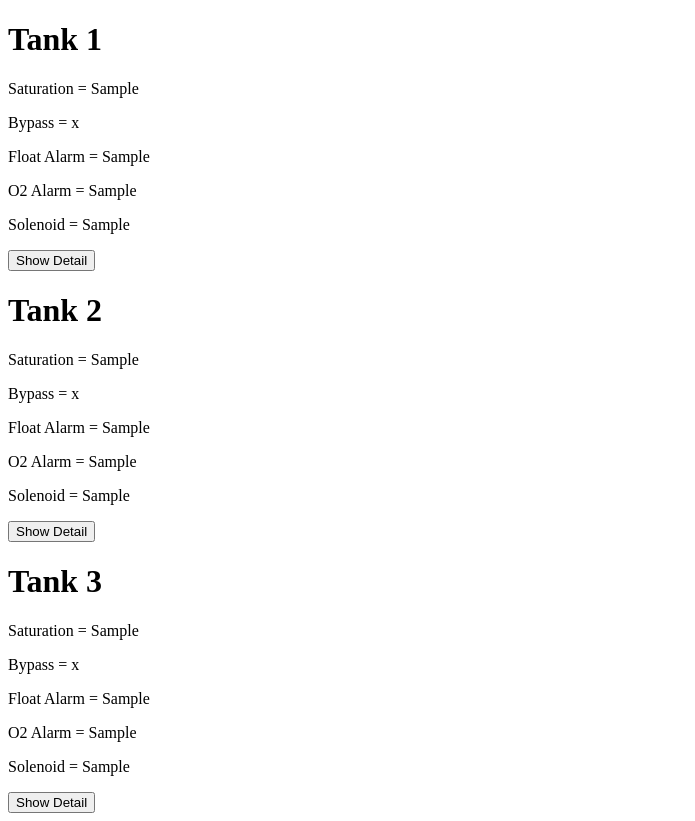
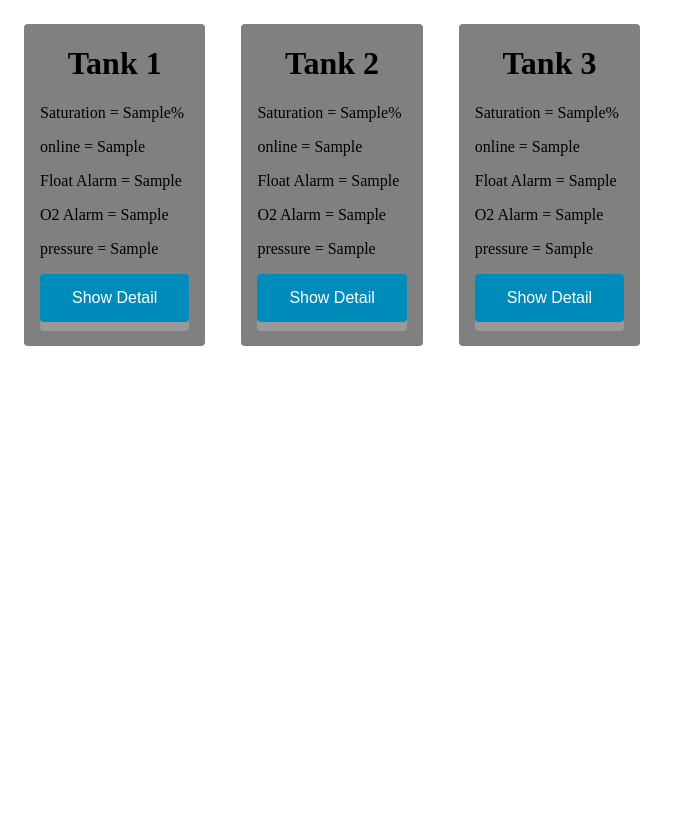
Before and after one commit to CapeDor/bodangles, a Flask app: template webServer/templates/main.html in a window 1280 px wide. Shown: the whole page, without its empty margins (0-695 px from the left). After the commit the page ends 346 px from the top, so only its background shows below. Run offline with Flask 2, Linux system fonts and the light colour scheme; the template is opened without the code that fills it: most values are stand-ins (such as "Sample title", 1, 10 or a date in 2020).

Commit message:
Update labels

```diff
--- a/utils/tableCreate.py
+++ b/utils/tableCreate.py
@@ -16,7 +16,7 @@ with con:
     # create string to drop table if it already exists
     sqlDropTable = "DROP TABLE IF EXISTS " + tableName
     # create a string to create a table
-    sqlCreateTable = "CREATE TABLE " + tableName + "(timestamp DATETIME, sat NUMERIC, bypass NUMERIC, floatAlarm NUMERIC, o2Alarm NUMERIC, solenoid NUMERIC)"
+    sqlCreateTable = "CREATE TABLE " + tableName + "(timestamp DATETIME, sat NUMERIC, online NUMERIC, floatAlarm NUMERIC, o2Alarm NUMERIC, pressure NUMERIC)"
     # get the db cursor
     cur = con.cursor()
     # execute the sqlite commands
--- a/webServer/app.py
+++ b/webServer/app.py
@@ -24,24 +24,24 @@ def getHistData(startDate, endDate, tankNum):
     # create lists for each row in the table
     dates = []
     sats = []
-    bypass = []
+    online = []
     floatAlarm = []
     o2Alarm = []
-    solenoid = []
+    pressure = []
     for row in data:
         # append the data in each row to their corresponding list
         dates.append(row[0])
         sats.append(row[1])
-        bypass.append(row[2])
+        online.append(row[2])
         floatAlarm.append(row[3])
         o2Alarm.append(row[4])
-        solenoid.append(row[5])
+        pressure.append(row[5])
     # commit the transaction
     con.commit()
     # close the db connection
     con.close()
     # return all the lists
-    return dates, sats, bypass, floatAlarm, o2Alarm, solenoid
+    return dates, sats, online, floatAlarm, o2Alarm, pressure
 
 # when at the root of the url (this is the overview page)
 @app.route("/")
@@ -60,14 +60,14 @@ def beepBeepLettuce():
         # set tankNum to the iteration of the loop
         tankNum = str(x)
         # retreive data from table for specified start date, end date, and tank number
-        dates, sats, bypass, floatAlarm, o2Alarm, solenoid = getHistData(startDate, endDate, tankNum)
+        dates, sats, online, floatAlarm, o2Alarm, pressure = getHistData(startDate, endDate, tankNum)
         # add the last value of each list to the dictionary with their corresponding keys
         # example entry: tanks[sat0 : 100]
         tanks["sat" + str(x)] = sats[-1]
-        tanks["bypass" + str(x)] = bypass[-1]
+        tanks["online" + str(x)] = online[-1]
         tanks["floatAlarm" + str(x)] = floatAlarm[-1]
         tanks["o2Alarm" + str(x)] = o2Alarm[-1]
-        tanks["solenoid" + str(x)] = solenoid[-1]
+        tanks["pressure" + str(x)] = pressure[-1]
     # return the page 'main.html' along with access to the tanks dictionary
     return render_template("main.html", data = tanks)
 
@@ -91,7 +91,7 @@ def formPost():
     # get the global tankNum
     global tankNum
     # retreive data from table for specified start date, end date, and tank number
-    dates, sats, bypass, floatAlarm, o2Alarm, solenoid = getHistData(startDate, endDate, tankNum)
+    dates, sats, online, floatAlarm, o2Alarm, pressure = getHistData(startDate, endDate, tankNum)
     # set legend to 'Tank x Saturation (%)' where x is the tankNum + 1
     # example string if tankNum were equal to 0: Tank 1 Saturation
     legend = "Tank " + str(int(tankNum) + 1) + " Saturation (%)"
@@ -102,7 +102,7 @@ def formPost():
     maxDate = date.today() + timedelta(1)
     # return 'data.html' with access to allllllll the variables
     # any that have a [-1] are a list and only the last element is being returned
-    return render_template("detail.html", bypass = bypass[-1], floatAlarm = floatAlarm[-1], o2Alarm = o2Alarm[-1], values = values, labels = labels, legend = legend, tankNum = str(int(tankNum) + 1), startDate = startDate, endDate = endDate, maxDate = maxDate, solenoid = solenoid[-1])
+    return render_template("detail.html", online = online[-1], floatAlarm = floatAlarm[-1], o2Alarm = o2Alarm[-1], values = values, labels = labels, legend = legend, tankNum = str(int(tankNum) + 1), startDate = startDate, endDate = endDate, maxDate = maxDate, pressure = pressure[-1])
 
 # do the same as the previous method but automatically set the start and end date rather then getting them from a form
 @app.route("/detail")
@@ -112,11 +112,11 @@ def detail():
     # set endDate to tomorrow
     endDate = str(date.today() + timedelta(1))
     global tankNum
-    dates, sats, bypass, floatAlarm, o2Alarm, solenoid = getHistData(startDate, endDate, tankNum)
+    dates, sats, online, floatAlarm, o2Alarm, pressure = getHistData(startDate, endDate, tankNum)
     legend = "Tank " + str(int(tankNum) + 1) + " Saturation (%)"
     labels = dates
     values = sats
-    return render_template("detail.html", values = values, labels = labels, legend = legend, tankNum = str(int(tankNum) + 1), maxDate = endDate, startDate = startDate, endDate = endDate, bypass = bypass[-1], o2Alarm = o2Alarm[-1], floatAlarm = floatAlarm[-1], solenoid = solenoid[-1])
+    return render_template("detail.html", values = values, labels = labels, legend = legend, tankNum = str(int(tankNum) + 1), maxDate = endDate, startDate = startDate, endDate = endDate, online = online[-1], o2Alarm = o2Alarm[-1], floatAlarm = floatAlarm[-1], pressure = pressure[-1])
 
 if __name__ == "__main__":
     app.run(debug=True)
--- /dev/null
+++ b/webServer/static/style.css
@@ -0,0 +1,42 @@
+.tank {
+   background: gray;
+   display: inline-block;
+   border-radius: 4px;
+   padding: 1rem;
+   padding-top: 0;
+   padding-bottom: 1.5rem;
+   margin: 1rem;
+   text-align: left;
+}
+
+.tank>h1{
+    text-align: center;
+}
+
+.detailButton[type=submit] {
+    background-color: #008CBA;
+    border: none;
+    text-align: center;
+    text-decoration: none;
+    padding: 15px 32px;
+    font-size: 16px;
+    color: white;
+    border-radius: 4px;
+    cursor: pointer;
+    box-shadow: 0 9px #999;
+    -webkit-transition-duration: 0.4s; /* Safari */
+    transition-duration: 0.4s;
+    margin-left: auto;
+    margin-right: auto;
+    display: block;
+}
+
+.detailButton[type=submit]:hover {
+    background-color: rgb(0, 164, 186);
+}
+
+.detailButton[type=submit]:active {
+    background-color: rgb(0, 164, 186);
+    box-shadow: 0 5px #666;
+    transform: translateY(4px);
+}
--- a/webServer/templates/detail.html
+++ b/webServer/templates/detail.html
@@ -20,10 +20,10 @@
     </div>
 </form>
 <div>
-    <p>bypass = {{bypass}}</p>
+    <p>online = {{online}}</p>
     <p>float alarm = {{floatAlarm}}</p>
     <p>O2 alarm = {{o2Alarm}}</p>
-    <p>solenoid = {{solenoid}}</p>
+    <p>pressure = {{pressure}}</p>
 </div>
 <!-- Chart canvas element -->
 <canvas id="o2Chart" width="800" height="600"></canvas>
--- a/webServer/templates/main.html
+++ b/webServer/templates/main.html
@@ -1,17 +1,53 @@
 <!doctype html>
-<!-- include tanks.html so that its templates can be accessed -->
-{%include "tanks.html"%}
 <head>
     <meta charset="utf-8" />
     <!-- auto refresh the page every 15 seconds -->
     <META HTTP-EQUIV="refresh" CONTENT="15">
     <!-- title the page -->
     <title>Overview</title>
+    <link rel="stylesheet" type="text/css" href="../static/style.css">
 </head>
-
 <body>
-    <!-- create divs for all the templates in tanks.html -->
-    <div class="tank">{%block tank0%}{%endblock%}</div>
-    <div class="tank">{%block tank1%}{%endblock%}</div>
-    <div class="tank">{%block tank2%}{%endblock%}</div>
+    <div class="tank">
+        <h1>Tank 1</h1>
+        <p>Saturation = {{data["sat0"]}}%</p>
+        <p>online = {{data["online0"]}}</p>
+        <p>Float Alarm = {{data["floatAlarm0"]}}</p>
+        <p>O2 Alarm = {{data["o2Alarm0"]}}</p>
+        <p>pressure = {{data["pressure0"]}}</p>
+        <form method="POST">
+            <div>
+                <input type="hidden" name="tankNum" value="0">
+                <input class="detailButton" type="submit" value="Show Detail">
+            </div>
+        </form>
+    </div>
+    <div class="tank">
+        <h1>Tank 2</h1>
+        <p>Saturation = {{data["sat1"]}}%</p>
+        <p>online = {{data["online1"]}}</p>
+        <p>Float Alarm = {{data["floatAlarm1"]}}</p>
+        <p>O2 Alarm = {{data["o2Alarm1"]}}</p>
+        <p>pressure = {{data["pressure1"]}}</p>
+        <form method="POST">
+            <div>
+                <input type="hidden" name="tankNum" value="1">
+                <input class="detailButton" type="submit" value="Show Detail">
+            </div>
+        </form>
+    </div>
+    <div class="tank">
+        <h1>Tank 3</h1>
+        <p>Saturation = {{data["sat2"]}}%</p>
+        <p>online = {{data["online2"]}}</p>
+        <p>Float Alarm = {{data["floatAlarm2"]}}</p>
+        <p>O2 Alarm = {{data["o2Alarm2"]}}</p>
+        <p>pressure = {{data["pressure2"]}}</p>
+        <form method="POST">
+            <div>
+                <input type="hidden" name="tankNum" value="2">
+                <input class="detailButton" type="submit" value="Show Detail">
+            </div>
+        </form>
+    </div>
 </body>
--- a/webServer/templates/tanks.html
+++ b/webServer/templates/tanks.html
@@ -1,42 +1,42 @@
-{%block tank0%}
+<div class="tank">
     <h1>Tank 1</h1>
     <p>Saturation = {{data["sat0"]}}</p>
-    <p>Bypass = {{data["bypass0"]}}</p>
+    <p>online = {{data["online0"]}}</p>
     <p>Float Alarm = {{data["floatAlarm0"]}}</p>
     <p>O2 Alarm = {{data["o2Alarm0"]}}</p>
-    <p>Solenoid = {{data["solenoid0"]}}</p>
+    <p>pressure = {{data["pressure0"]}}</p>
     <form method="POST">
         <div>
             <input type="hidden" name="tankNum" value="0">
             <input type="submit" value="Show Detail">
         </div>
     </form>
-{%endblock%}
-{%block tank1%}
+</div>
+<div class="tank">
     <h1>Tank 2</h1>
     <p>Saturation = {{data["sat1"]}}</p>
-    <p>Bypass = {{data["bypass1"]}}</p>
+    <p>online = {{data["online1"]}}</p>
     <p>Float Alarm = {{data["floatAlarm1"]}}</p>
     <p>O2 Alarm = {{data["o2Alarm1"]}}</p>
-    <p>Solenoid = {{data["solenoid1"]}}</p>
+    <p>pressure = {{data["pressure1"]}}</p>
     <form method="POST">
         <div>
             <input type="hidden" name="tankNum" value="1">
             <input type="submit" value="Show Detail">
         </div>
     </form>
-{%endblock%}
-{%block tank16%}
+</div>
+<div class="tank">
     <h1>Tank 3</h1>
     <p>Saturation = {{data["sat2"]}}</p>
-    <p>Bypass = {{data["bypass2"]}}</p>
+    <p>online = {{data["online2"]}}</p>
     <p>Float Alarm = {{data["floatAlarm2"]}}</p>
     <p>O2 Alarm = {{data["o2Alarm2"]}}</p>
-    <p>Solenoid = {{data["solenoid2"]}}</p>
+    <p>pressure = {{data["pressure2"]}}</p>
     <form method="POST">
         <div>
             <input type="hidden" name="tankNum" value="2">
             <input type="submit" value="Show Detail">
         </div>
     </form>
-{%endblock%}
+</div>
```
Also changed, not shown: utils/processSerial.py (+4 -4 lines). Lines whose indentation alone changed are shown as unchanged.
